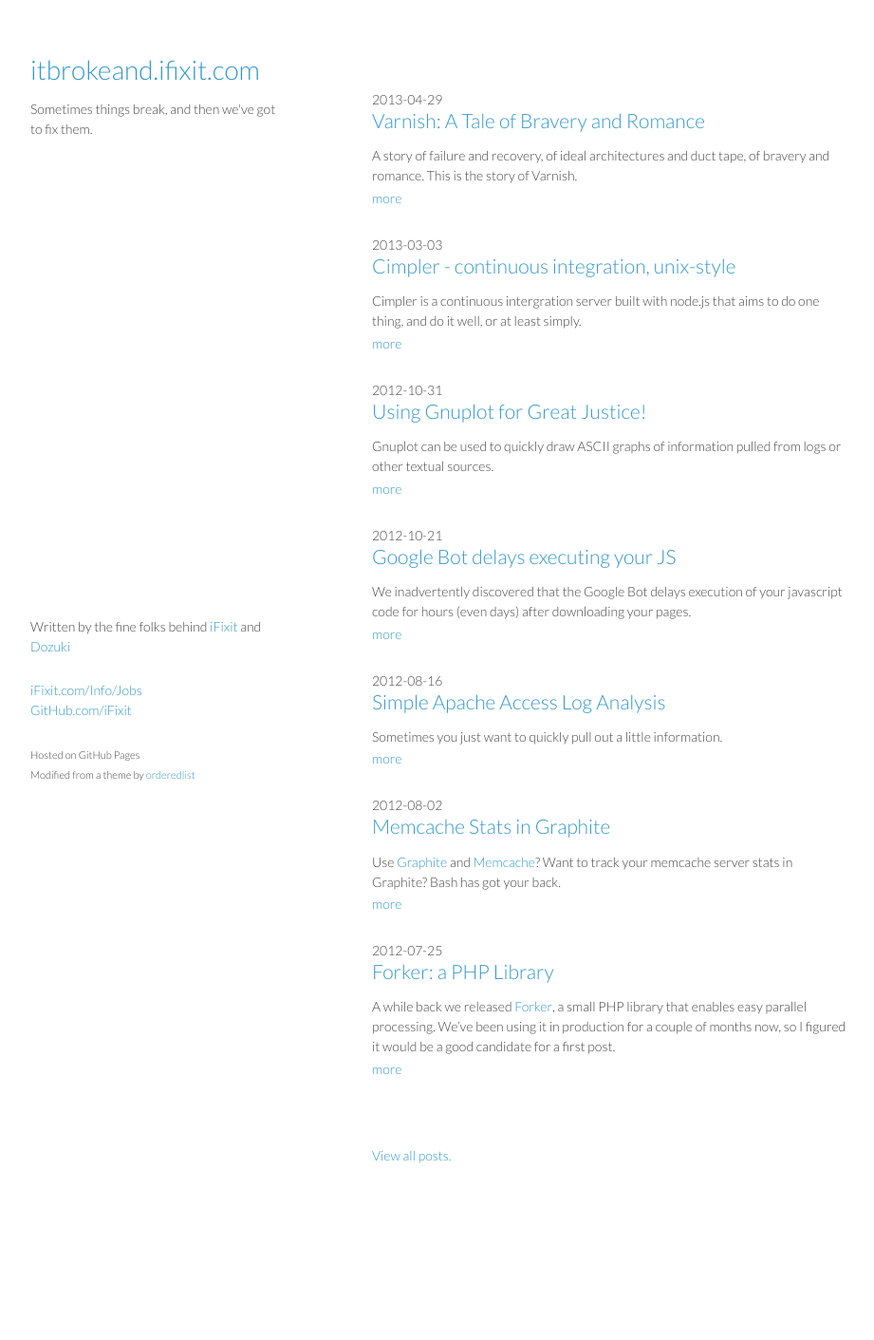
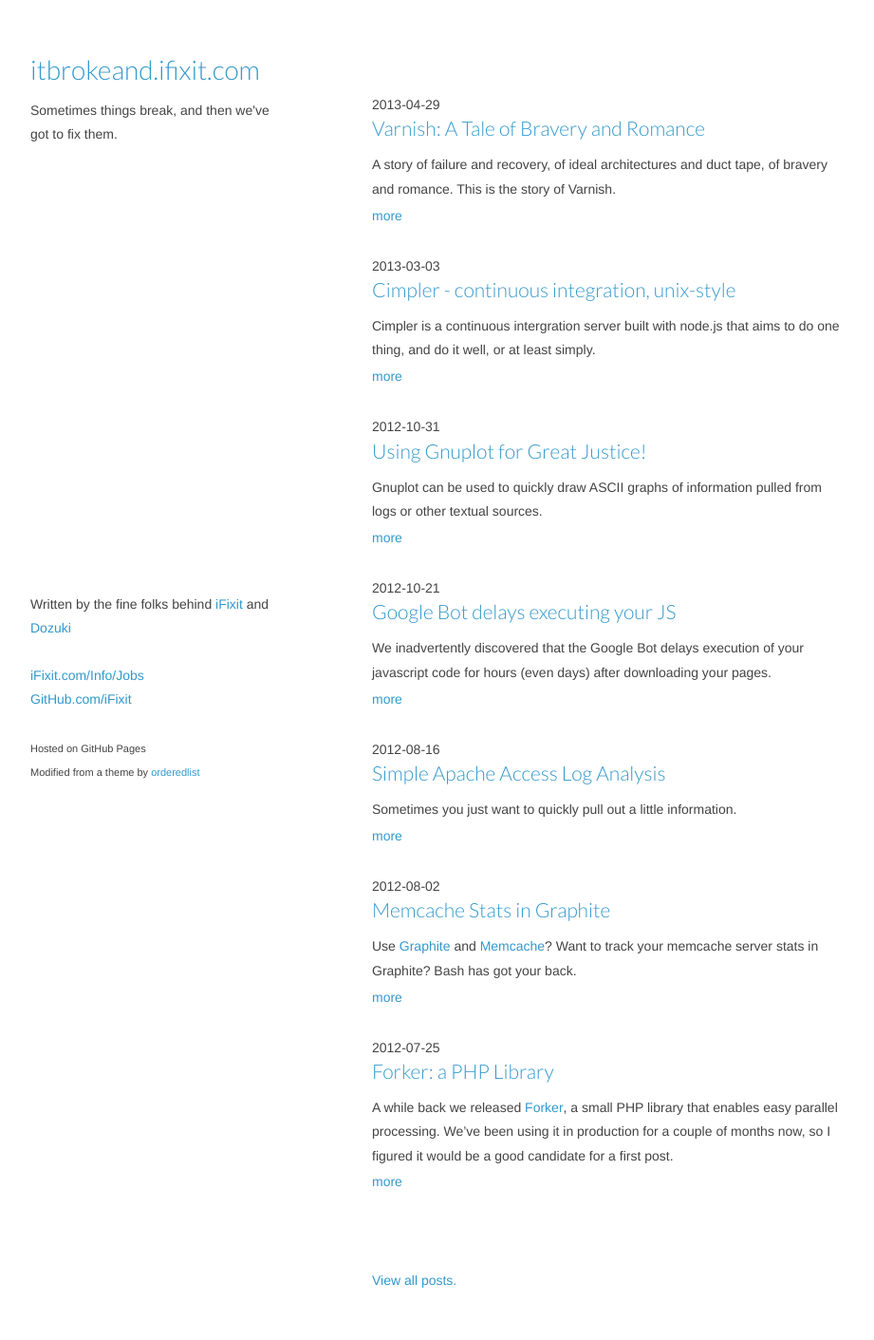
Before and after one commit to iFixit/itbrokeand.ifixit.com, a Jekyll site: the page built from index.html, in a window 1280 px wide. Shown: the whole page at 95% size, without its empty margins (178-1099 px from the left). Built offline with Jekyll 4.4.1, drawn with Linux system fonts in a browser that asks for light colours; Markdown is read by kramdown in place of the engine named in the settings; the list of posts is cut into pages by our own code; before the commit the page ends 1277 px from its top, so only the background shows below that.

Commit message:
Change Font of body text
To make it more readable / spaced out.

```diff
--- a/stylesheets/styles.css
+++ b/stylesheets/styles.css
@@ -1,11 +1,12 @@
 body {
   padding:50px;
-  font:14px/1.5 Lato, "Helvetica Neue", Helvetica, Arial, sans-serif;
+  font:14px/1.8 "Helvetica Neue", Helvetica, Arial, sans-serif;
   color:#444;
   font-weight:300;
 }
 
 h1, h2, h3, h4, h5, h6 {
+  font-family: Lato, "Helvetica Neue", Helvetica, Arial, sans-serif;
   color:#222;
   margin:0 0 15px;
 }
```
